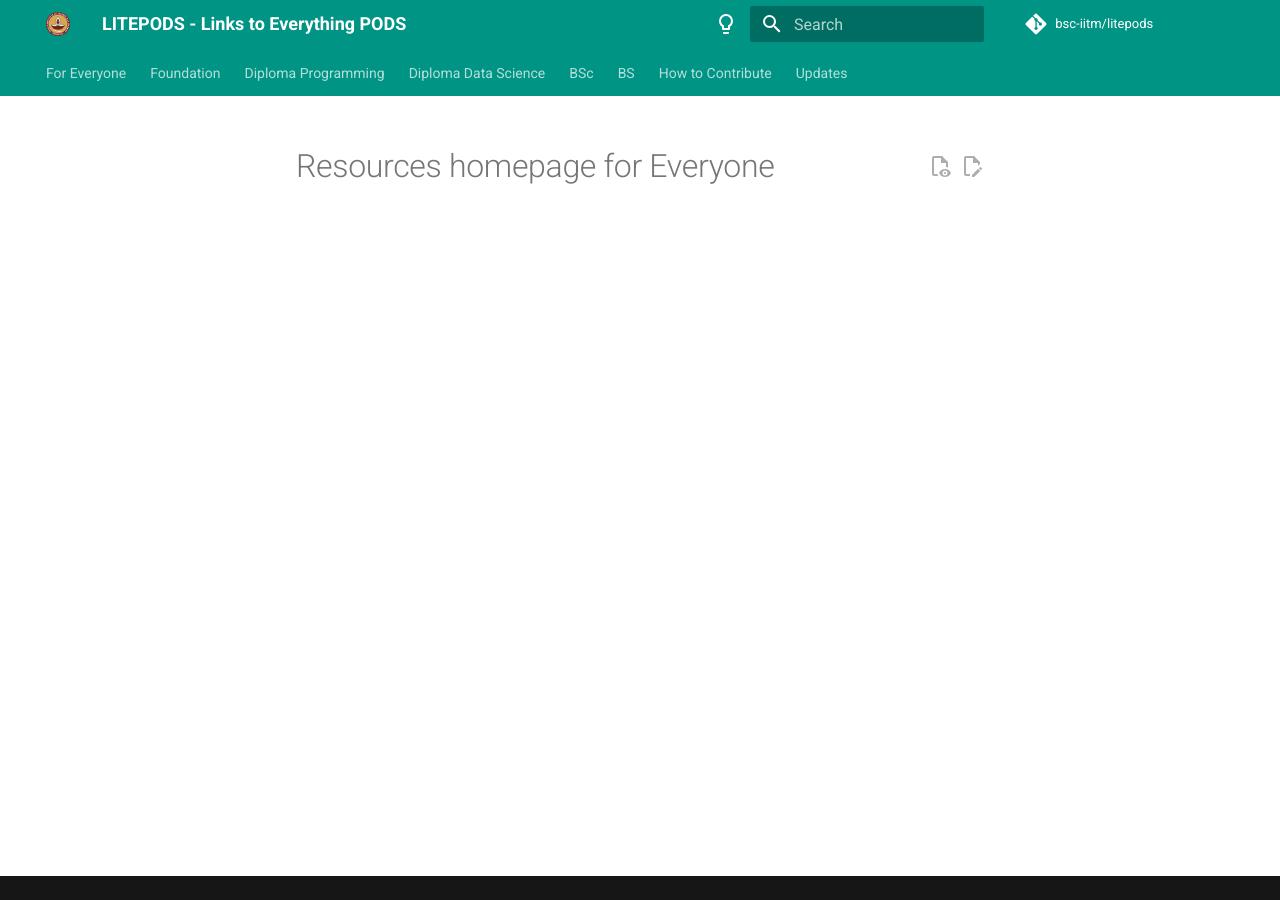
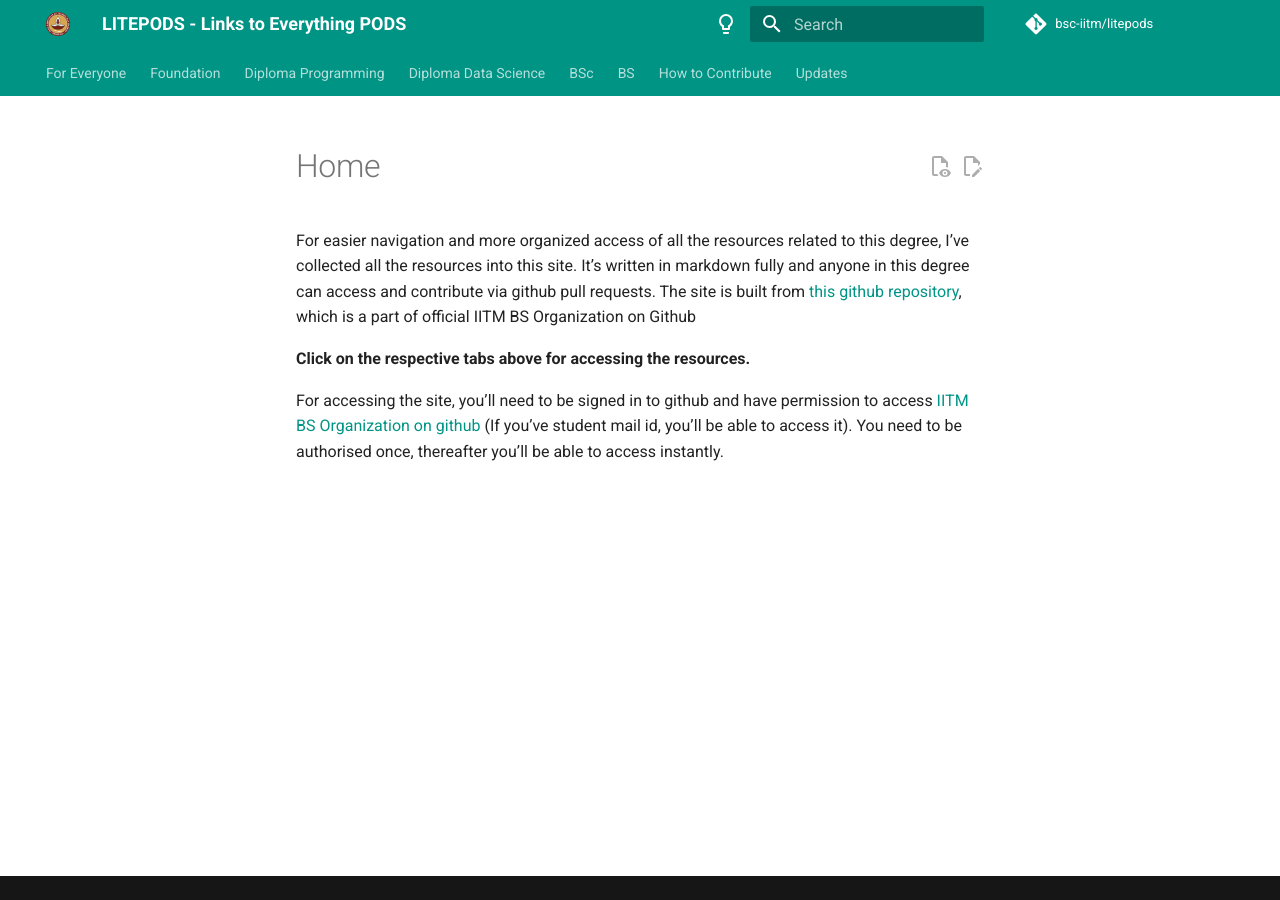
Before and after one commit to bsc-iitm/litepods, an MkDocs documentation site: the page built from docs/index.md, in a window 1280 px wide. Built offline with MkDocs 1.6.1 and Material for MkDocs 9.7.7, drawn with Linux system fonts in a browser that asks for light colours; comment, search, counter and statistics services are not loaded.

Commit message:
modified homepage

```diff
--- a/docs/index.md
+++ b/docs/index.md
@@ -1 +1,5 @@
-# Resources homepage for Everyone
+For easier navigation and more organized access of all the resources related to this degree, I've collected all the resources into this site. It's written in markdown fully and anyone in this degree can access and contribute via github pull requests. The site is built from [this github repository](https://github.com/bsc-iitm/litepods), which is a part of official IITM BS Organization on Github
+
+**Click on the respective tabs above for accessing the resources.**
+
+For accessing the site, you'll need to be signed in to github and have permission to access [IITM BS Organization on github](https://github.com/bsc-iitm) (If you've student mail id, you'll be able to access it). You need to be authorised once, thereafter you'll be able to access instantly.
```
